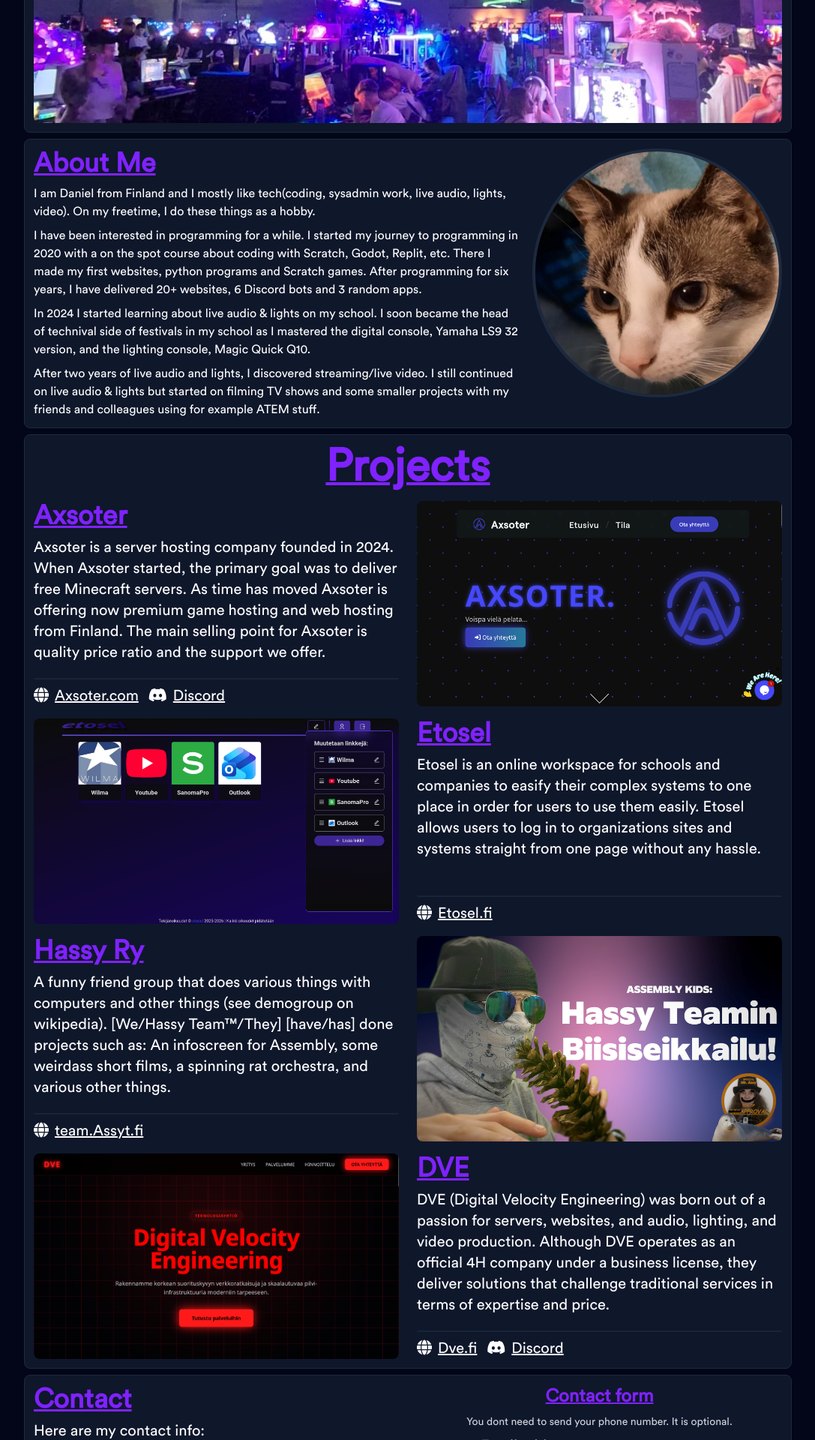
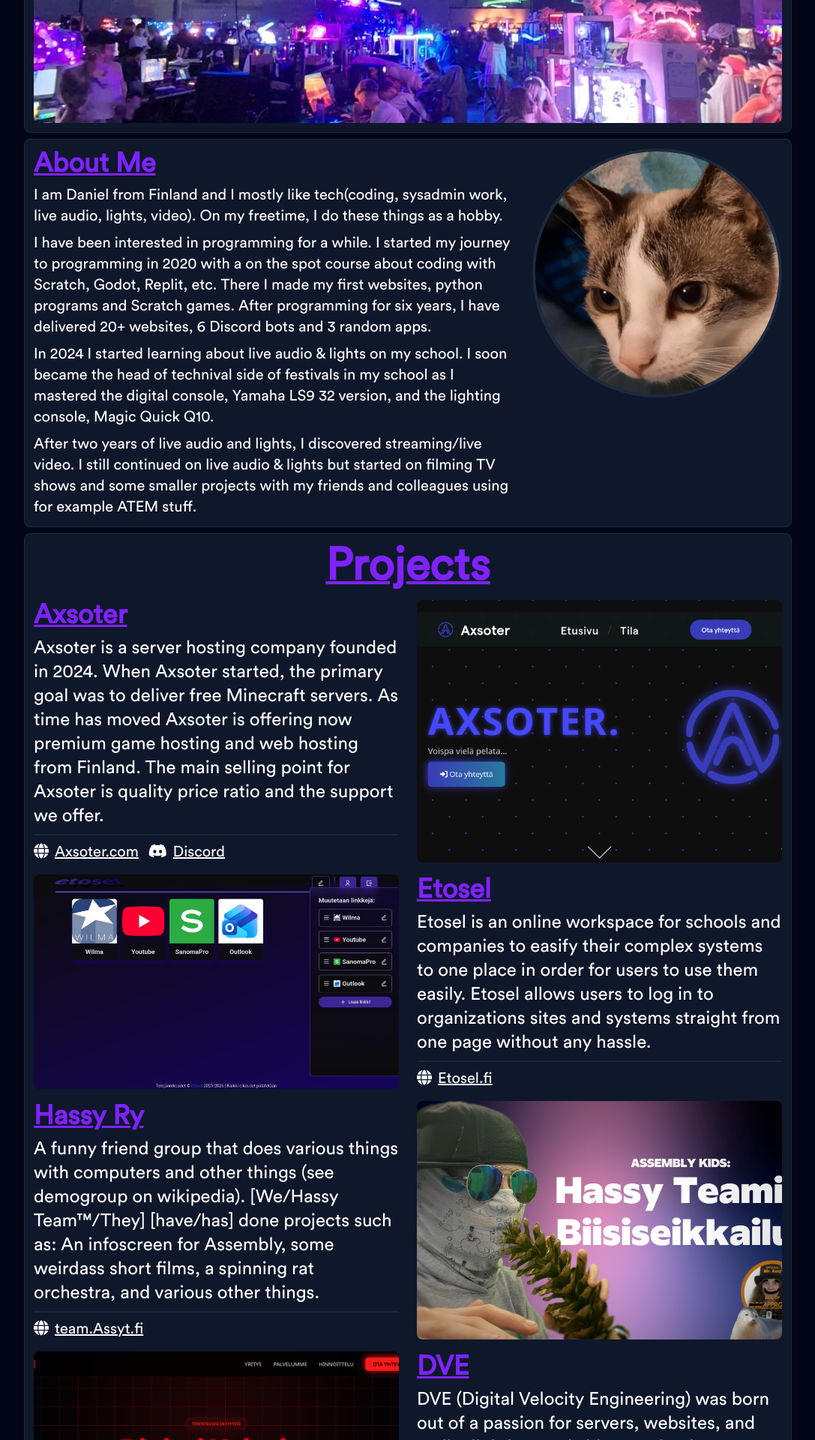
Before and after one commit to Bansku-Dansku/Personal-Web, a PHP site: page / in a window 1280 px wide. Shown: the part 420-2340 px from the top of the page at 75% size, without its empty margins (96-1183 px from the left). Run offline with PHP 8.4, Linux system fonts and the light colour scheme; style sheets or scripts are compiled from the project's sources.

Commit message:
fix: Text sizes

```diff
--- a/assets/scripts/navbar.php
+++ b/assets/scripts/navbar.php
@@ -18,8 +18,8 @@
     <link href="/assets/scripts/style.css" rel="stylesheet">
     <link href="/assets/scripts/min.css" rel="stylesheet">
     <link rel="icon" type="image/x-icon" href="assets/img/favicon.ico">
-    <!-- FOR DEVELOPING
-    <script src="https://cdn.jsdelivr.net/npm/@tailwindcss/browser@4"></script>-->
+    <!-- FOR DEVELOPING-->
+    <script src="https://cdn.jsdelivr.net/npm/@tailwindcss/browser@4"></script>
     <link rel="stylesheet" href="https://cdnjs.cloudflare.com/ajax/libs/font-awesome/6.0.0-beta3/css/all.min.css">
   </head>
   <body class="bg-slate-950 text-white mx-4 lg:max-w-4/5 2xl:max-w-2/3 lg:mx-auto my-4">
--- a/index.php
+++ b/index.php
@@ -9,17 +9,17 @@
       <section id="about" class="mt-2 h-full bg-slate-900 p-3 rounded-lg border border-slate-800 flex flex-col md:flex-row justify-between gap-4">
         <div class="md:w-2/3">
           <h1 class="text-4xl mb-2 underline decoration-3 text-violet-600"><strong>About Me</strong></h1>
-          <p class="mb-2">
+          <p class="mb-2 xl:text-xl">
             I am Daniel from Finland and I mostly like tech(coding, sysadmin work, live audio, lights, video). On my freetime, I do these things as a hobby.
           </p>
-          <p class="mb-2">
+          <p class="mb-2 xl:text-xl">
             I have been interested in programming for a while. I started my journey to programming in 2020 with a on the spot course about coding with Scratch, Godot, Replit, etc. There I made my first websites, python programs and Scratch games.
              After programming for six years, I have delivered 20+ websites, 6 Discord bots and 3 random apps.
           </p>
-          <p class="mb-2">
+          <p class="mb-2 xl:text-xl">
             In 2024 I started learning about live audio & lights on my school. I soon became the head of technival side of festivals in my school as I mastered the digital console, Yamaha LS9 32 version, and the lighting console, Magic Quick Q10.
           </p>
-          <p>
+          <p class="xl:text-xl">
             After two years of live audio and lights, I discovered streaming/live video. I still continued on live audio & lights but started on filming TV shows and some smaller projects with my friends and colleagues using for example ATEM stuff.
           </p>
         </div>
@@ -31,7 +31,7 @@
           <div class="grid sm:grid-cols-2 grid-row-2 gap-6 text-xl">
             <div class="flex flex-col h-full">
               <h1 class="text-4xl mb-2 underline decoration-3 text-violet-600"><strong>Axsoter</strong></h1>
-              <p>Axsoter is a server hosting company founded in 2024. When Axsoter started, the primary goal was to deliver free Minecraft servers. As time has moved Axsoter is offering now premium game hosting and web hosting from Finland.
+              <p class="xl:text-2xl">Axsoter is a server hosting company founded in 2024. When Axsoter started, the primary goal was to deliver free Minecraft servers. As time has moved Axsoter is offering now premium game hosting and web hosting from Finland.
                 The main selling point for Axsoter is quality price ratio and the support we offer.
               </p>
               <div class="mt-auto">
@@ -48,7 +48,7 @@
             <img src="assets/img/etosel.png" alt="Etosel homepage" class="w-full h-full object-cover rounded-lg">
             <div class="flex flex-col h-full">
               <h1 class="text-4xl mb-2 underline decoration-3 text-violet-600"><strong>Etosel</strong></h1>
-              <p>Etosel is an online workspace for schools and companies to easify their complex systems to one place in order for users to use them easily. Etosel allows users to log in to organizations sites and systems straight from one page
+              <p class="xl:text-2xl">Etosel is an online workspace for schools and companies to easify their complex systems to one place in order for users to use them easily. Etosel allows users to log in to organizations sites and systems straight from one page
                 without any hassle.
               </p>
               <div class="mt-auto">
@@ -62,7 +62,7 @@
           <div class="grid sm:grid-cols-2 grid-row-2 gap-6 text-xl">
             <div class="flex flex-col h-full">
               <h1 class="text-4xl mb-2 underline decoration-3 text-violet-600"><strong>Hassy Ry</strong></h1>
-              <p>A funny friend group that does various things with computers and other things (see demogroup on wikipedia).
+              <p class="xl:text-2xl">A funny friend group that does various things with computers and other things (see demogroup on wikipedia).
                 [We/Hassy Team™/They] [have/has] done projects such as: An infoscreen for Assembly, some weirdass short films, a spinning rat orchestra, and various other things.
               </p>
               <div class="mt-auto">
@@ -78,7 +78,7 @@
             <img src="assets/img/dve.png" alt="DVE homepage" class="w-full h-full object-cover rounded-lg">
             <div class="flex flex-col h-full">
               <h1 class="text-4xl mb-2 underline decoration-3 text-violet-600"><strong>DVE</strong></h1>
-              <p>DVE (Digital Velocity Engineering) was born out of a passion for servers, websites, and audio, lighting, and video production.
+              <p class="xl:text-2xl">DVE (Digital Velocity Engineering) was born out of a passion for servers, websites, and audio, lighting, and video production.
                 Although DVE operates as an official 4H company under a business license, they deliver solutions that challenge traditional services in terms of expertise and price.
               </p>
               <div class="mt-auto">
@@ -93,9 +93,9 @@
       <section id="contact" class="mt-2 h-full bg-slate-900 p-3 rounded-lg border border-slate-800">
         <div class="grid sm:grid-cols-2 grid-row-2 gap-6 text-xl">
           <div>
-            <h1 class="text-4xl mb-2 underline decoration-3 text-violet-600"><strong>Contact</strong></h1>
-            <p>Here are my contact info:</p>
-            <ul>
+            <h1 class="text-4xl xl:text-6xl mb-2 underline decoration-3 text-violet-600"><strong>Contact</strong></h1>
+            <p class="xl:text-2xl">Here are my contact info:</p>
+            <ul class="xl:text-2xl">
               <li><i class="fa-regular fa-envelope mr-2"></i><a href="mailto:me@banskudansku.net" class="underline decoration-2 hover:text-violet-600 ease-out duration-400">me@banskudansku.net</a> - For personal inquiries</li>
               <li><i class="fa-regular fa-envelope mr-2"></i><a href="mailto:daniel@dve.fi" class="underline decoration-2 hover:text-violet-600 ease-out duration-400">daniel@dve.fi</a> - For business inquiries</li>
               <li><i class="fab fa-discord mr-2"></i><a href="https://discord.com/users/799296244638941264" class="underline decoration-2 hover:text-violet-600 ease-out duration-400">@banskudansku</a> - For social inquiries</li>
```
